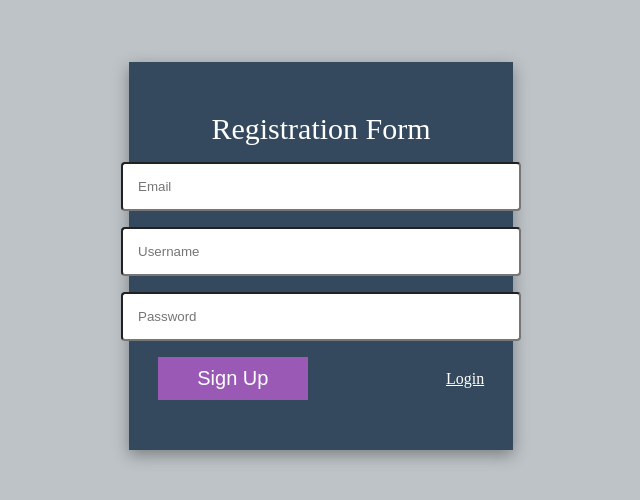
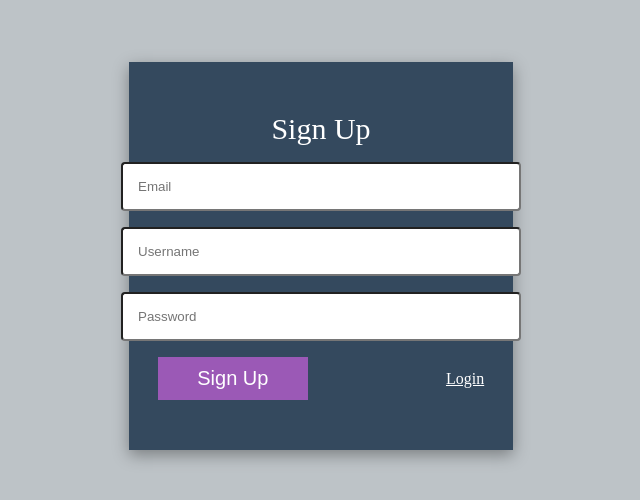
Before and after one commit to Ritwik880/react-redux-auth, a React (Vite) app: page /sign-up in a window 1280 px wide. Shown: the part 144-644 px from the top of the page, without its empty margins (319-959 px from the left). Built offline with nearby package versions, Linux system fonts and the light colour scheme.

Commit message:
Minor fix in login

```diff
--- a/src/Components/Login.tsx
+++ b/src/Components/Login.tsx
@@ -29,7 +29,7 @@ const Login: React.FC = () => {
     <section className='landing-section'>
       <ToastContainer position="top-center" autoClose={2000} />
       <div className="landing-div">
-        <h2 className='landing-heading'>Login Form</h2>
+        <h2 className='landing-heading'>Login</h2>
         <input type="text" placeholder="Username" value={username} onChange={(e) => setUsername(e.target.value)} className='input-box' />
         <input type="password" placeholder="Password" value={password} onChange={(e) => setPassword(e.target.value)} className='input-box' />
         <div className='button-div'>
--- a/src/Components/Register.tsx
+++ b/src/Components/Register.tsx
@@ -44,7 +44,7 @@ const Register: React.FC = () => {
     <section className='landing-section'>
       <ToastContainer position="top-center" autoClose={2000} />
       <div className='landing-div'>
-        <h2 className='landing-heading'>Registration Form</h2>
+        <h2 className='landing-heading'>Sign Up</h2>
         <input className='input-box' type="email" placeholder="Email" value={email} onChange={(e) => setEmail(e.target.value)} required />
         <input className='input-box' type="text" placeholder="Username" value={username} onChange={(e) => setUsername(e.target.value)} required />
         <input className='input-box' type="password" placeholder="Password" value={password} onChange={(e) => setPassword(e.target.value)} required />
```
